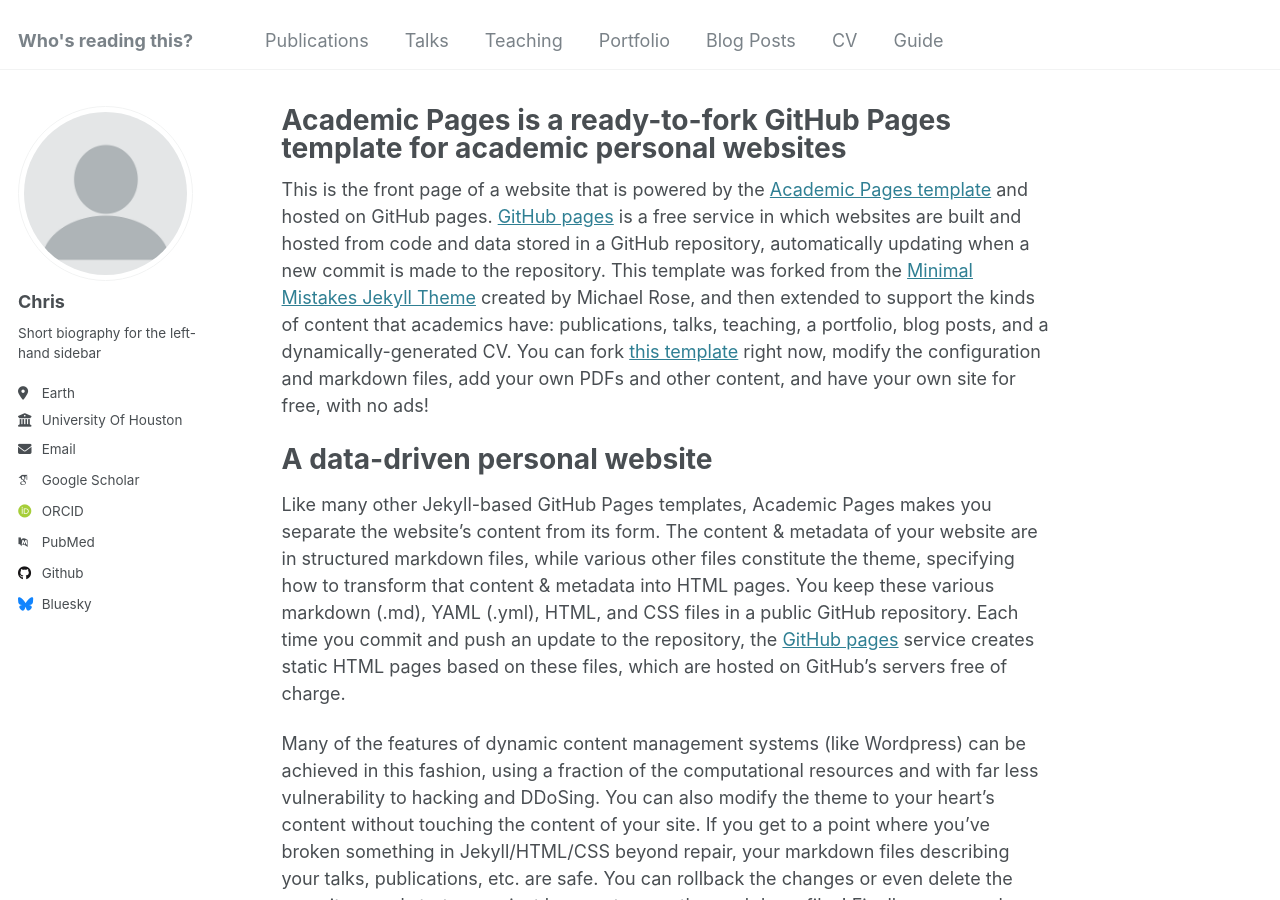
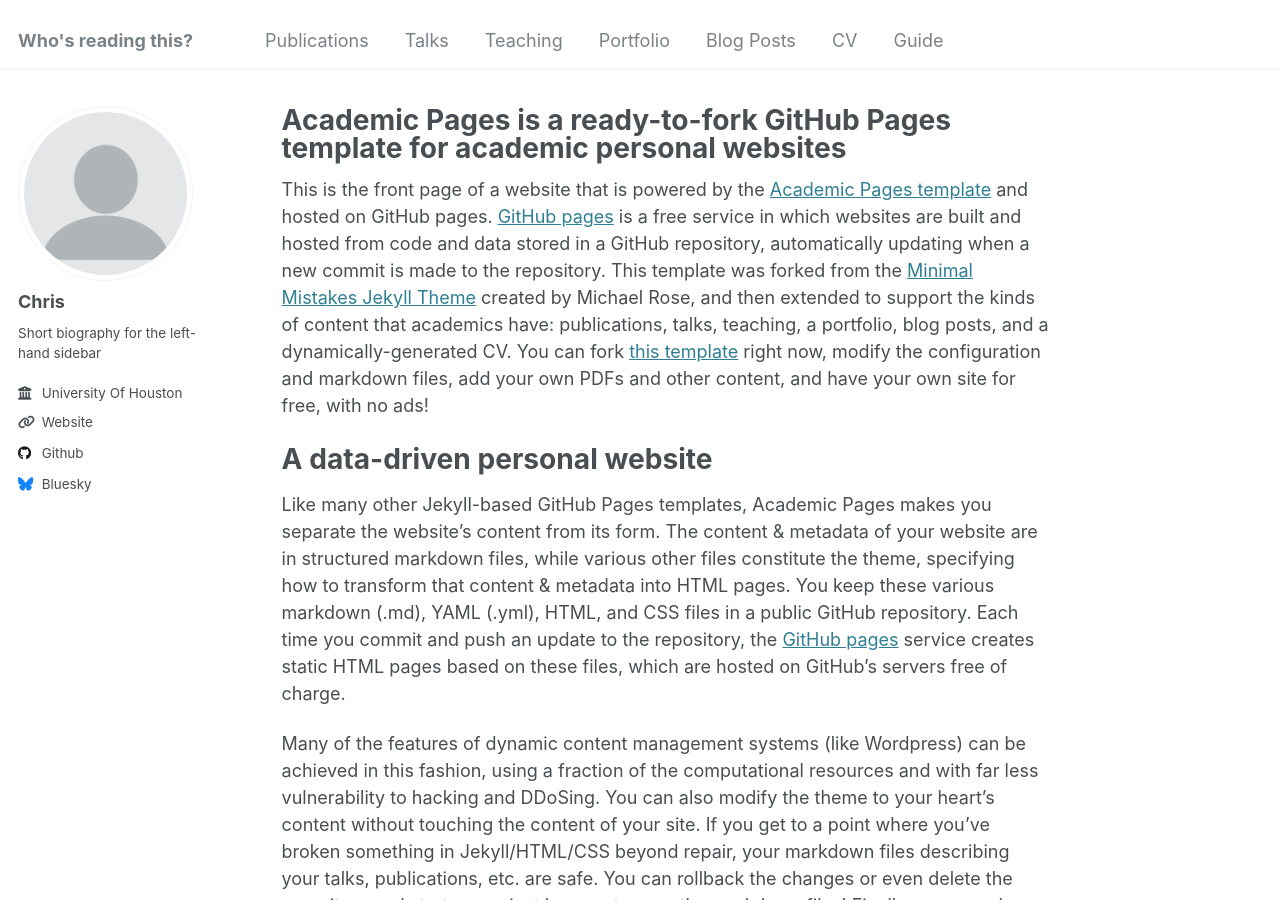
Before and after one commit to MontyPithon/MontyPithon.github.io, a Jekyll site: the page built from _pages/about.md, in a window 1280 px wide and 900 px high. Built offline with Jekyll 4.4.1, drawn with Linux system fonts in a browser that asks for light colours; some web fonts are replaced; part of the change alters nothing that is shown.

Commit message:
analytics

```diff
--- a/_config.yml
+++ b/_config.yml
@@ -25,18 +25,18 @@ author:
   name             : "Chris"
   pronouns         : # example: "she/her"
   bio              : "Short biography for the left-hand sidebar"
-  location         : "Earth"
+  location         :
   employer         : "University Of Houston"
-  uri              : # URL
-  email            : "none@example.org"
+  uri              : "https://www.uh.edu/nsm/computer-science/"
+  email            :
 
   # Academic websites
   arxiv            : # URL - Update with the correct link to your profile
-  googlescholar    : "https://scholar.google.com/citations?user=PS_CX0AAAAAJ"
+  googlescholar    :
   impactstory      : # URL
-  orcid            : "http://orcid.org/yourorcidurl"
+  orcid            :
   semantic         : # URL
-  pubmed           : "https://www.ncbi.nlm.nih.gov/pubmed/?term=john+snow"
+  pubmed           :
   researchgate     : # URL
   scopus           : # URL
 
@@ -146,9 +146,9 @@ social:
 
 # Analytics
 analytics:
-  provider               :  "false" # false (default), "google", "google-universal", "google-analytics-4", "custom"
+  provider               :  "google" # false (default), "google", "google-universal", "google-analytics-4", "custom"
   google:
-    tracking_id          :
+    tracking_id          : "G-SZWWNX54LX"
 
 
 # Reading Files
```
